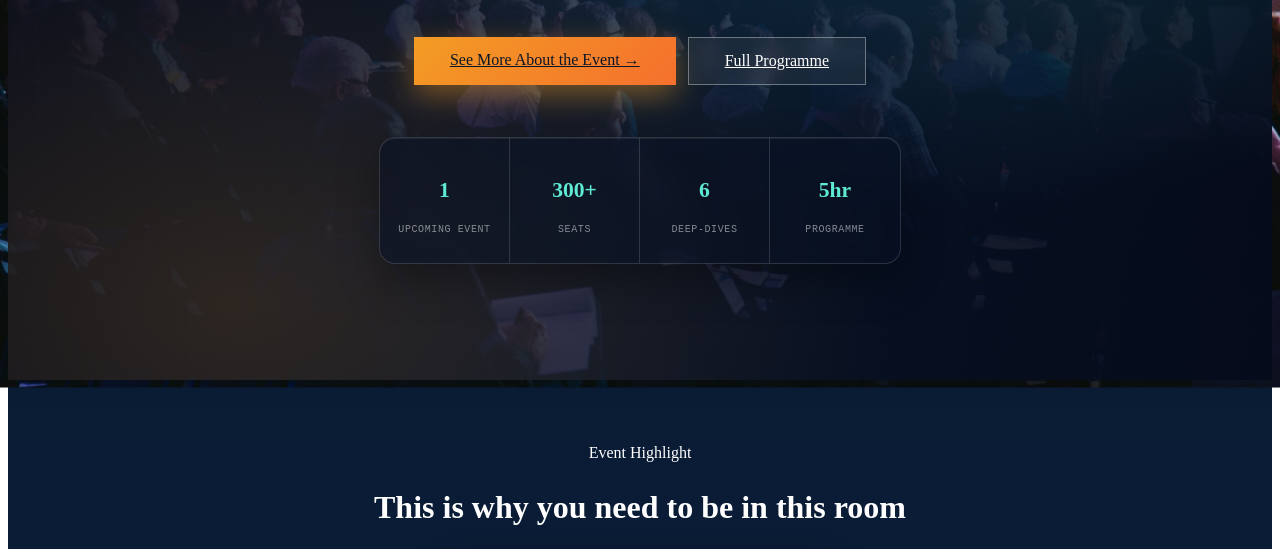
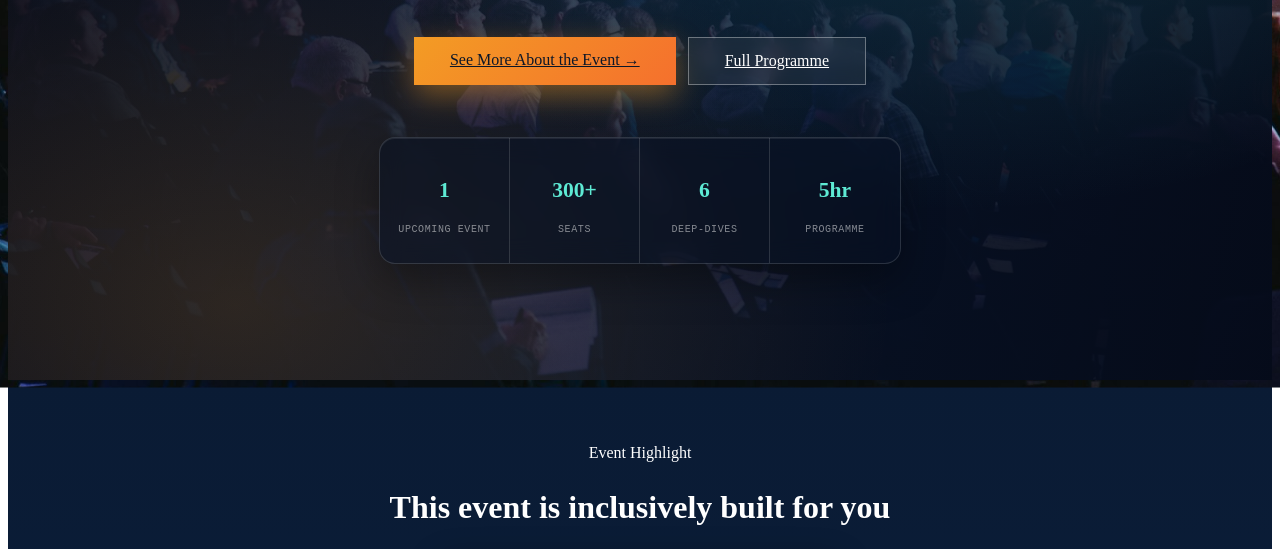
Before and after one commit to cresdynamics-lang/cresdynamics-static, a website: page views/events/index.html in a window 1280 px wide. Shown: the part 380-929 px from the top of the page. Drawn offline with Linux system fonts and the light colour scheme; grey boxes are pictures that could not be loaded.

Commit message:
fix: updated video heading

```diff
--- a/views/events/index.html
+++ b/views/events/index.html
@@ -55,7 +55,7 @@
 <section style="background:linear-gradient(180deg,#0A1B34,#0C2140);padding:4rem 1.5rem;border-bottom:1px solid rgba(255,255,255,0.08);">
   <div style="max-width:600px;margin:0 auto;text-align:center;">
     <span class="eyebrow" style="color:#fff;">Event Highlight</span>
-    <h2 style="font-weight:900;font-size:clamp(1.5rem,4vw,2rem);color:#fff;margin-bottom:1.5rem;">This is why you need to be in this room</h2>
+    <h2 style="font-weight:900;font-size:clamp(1.5rem,4vw,2rem);color:#fff;margin-bottom:1.5rem;">This event is inclusively built for you</h2>
     <div style="position:relative;width:100%;max-width:400px;margin:0 auto;border-radius:1rem;overflow:hidden;border:1px solid rgba(255,255,255,0.14);box-shadow:0 12px 32px rgba(0,0,0,0.4);aspect-ratio:9/16;background:#0A1628;">
       <div id="ev-video-thumbnail" style="position:absolute;inset:0;cursor:pointer;" onclick="playEventVideo()">
         <img src="https://img.youtube.com/vi/KeQTcOn6Rg4/maxresdefault.jpg" alt="Event video preview" style="width:100%;height:100%;object-fit:cover;" loading="eager">
```
